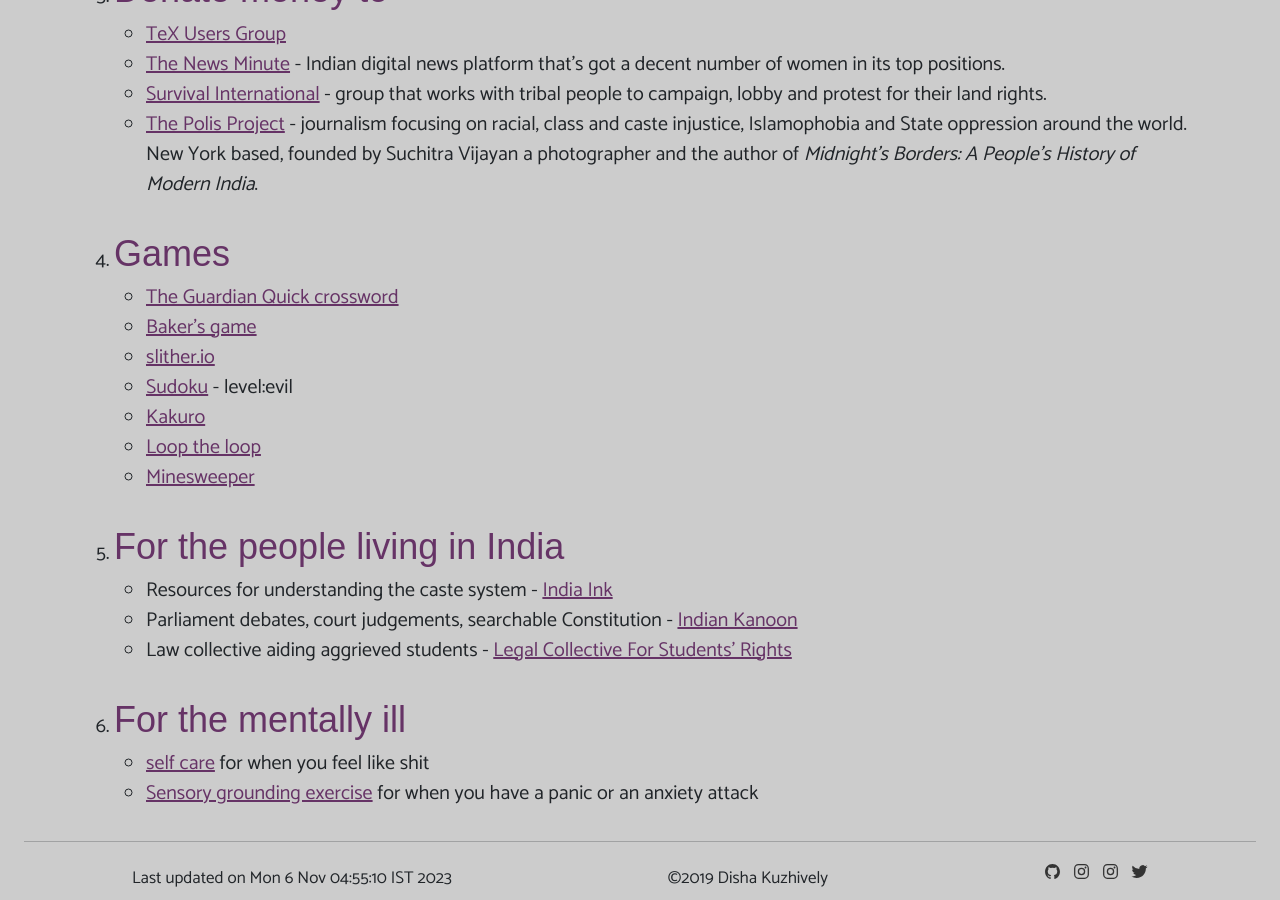
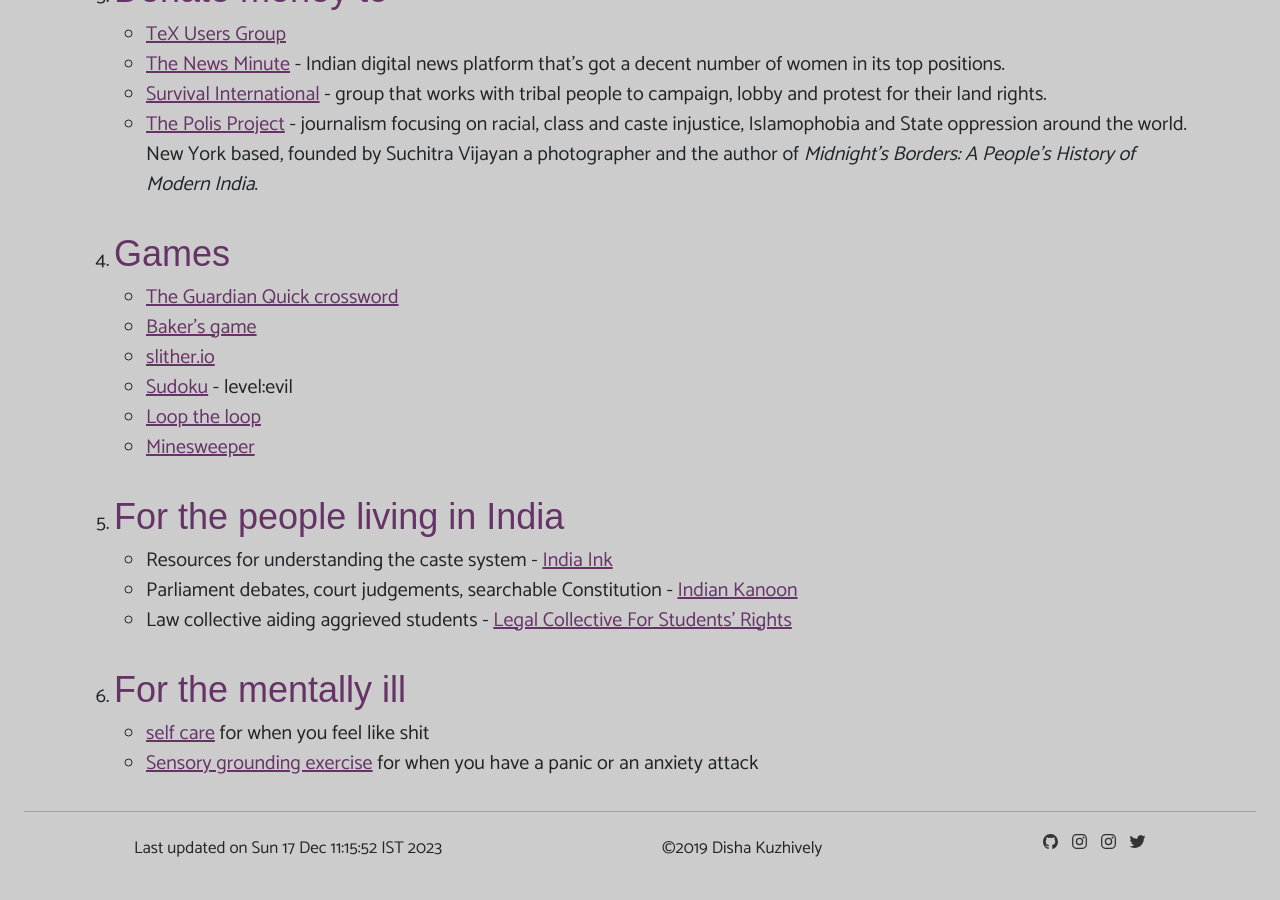
Before and after one commit to dishajk/dishajk.github.io, a Jekyll site: the page built from resources.html, in a window 1280 px wide and 900 px high, scrolled down 1005 px. Built offline with Jekyll 4.4.1, drawn with Linux system fonts in a browser that asks for light colours; nearby versions of some CDN libraries; some web fonts are replaced; after the commit the page ends 1875 px from its top, so only the background shows below that.

Commit message:
removed kakuro from game

```diff
--- a/_resources/games.html
+++ b/_resources/games.html
@@ -10,8 +10,6 @@ name: Games
     </li>
     <li><a href="https://sudoku.com/evil/" target="_blank">Sudoku</a> - level:evil
     </li>
-    <li><a href="https://www.kakuro.com/" target="_blank">Kakuro</a>
-    </li>
     <li><a href="https://www.puzzle-loop.com/?size=5" target="_blank">Loop the loop</a>
     </li>
     <li><a href="https://minesweeper.online/game/1138086058" target="_blank">Minesweeper</a>
--- a/resources.html
+++ b/resources.html
@@ -1,5 +1,5 @@
 ---
-date: Mon 6 Nov 04:55:10 IST 2023
+date: Sun 17 Dec 11:15:52 IST 2023
 title: Resources
 layout: default
 ---
```
